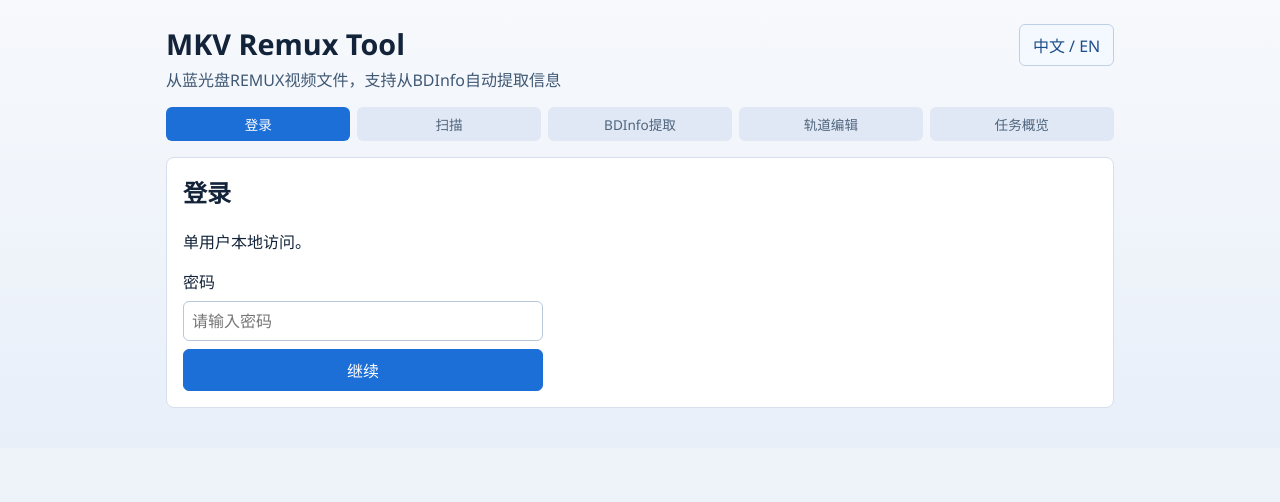
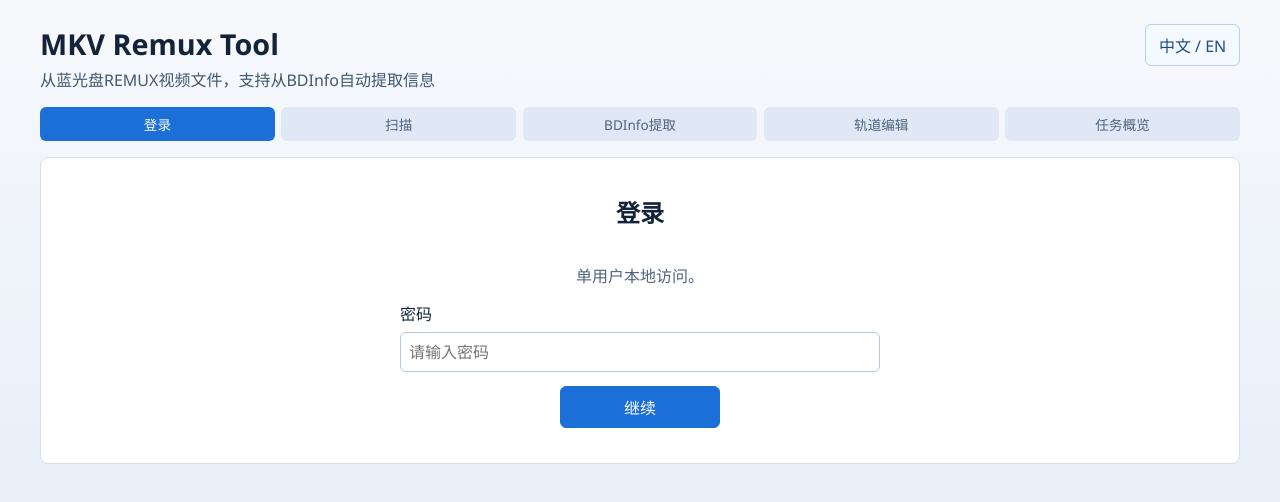
Before and after one commit to guowanghushifu/mkv-maker, a React (Vite) app in the folder web/: page / in a window 1280 px wide. Shown: the top 502 px of the page. Built offline with nearby package versions, Linux system fonts and the light colour scheme.

Commit message:
feat: widen desktop layout and center login form

```diff
--- a/web/src/features/auth/LoginPage.tsx
+++ b/web/src/features/auth/LoginPage.tsx
@@ -24,10 +24,12 @@ export function LoginPage({ locale = 'zh', onSuccess, error: externalError }: Lo
   };
 
   return (
-    <section className="panel">
+    <section className="panel login-panel">
+      <div className="login-panel-body">
         <h2>{text.login.title}</h2>
         <p>{text.login.subtitle}</p>
-      <form onSubmit={handleSubmit} className="stack">
+        <form onSubmit={handleSubmit} className="login-form">
+          <div className="login-form-field">
             <label htmlFor="password">{text.login.passwordLabel}</label>
             <input
               id="password"
@@ -36,10 +38,12 @@ export function LoginPage({ locale = 'zh', onSuccess, error: externalError }: Lo
               onChange={(event) => setPassword(event.target.value)}
               placeholder={text.login.passwordPlaceholder}
             />
+          </div>
           {error ? <p className="error-text">{error}</p> : null}
           {externalError ? <p className="error-text">{externalError}</p> : null}
           <button type="submit">{text.login.continueButton}</button>
         </form>
+      </div>
     </section>
   );
 }
--- a/web/src/styles/app.css
+++ b/web/src/styles/app.css
@@ -15,9 +15,9 @@ body {
 }
 
 .app-shell {
-  max-width: 980px;
+  max-width: 1240px;
   margin: 0 auto;
-  padding: 1.5rem 1rem 2.5rem;
+  padding: 1.5rem 1.25rem 2.5rem;
 }
 
 .app-header h1 {
@@ -81,6 +81,45 @@ body {
 
 .panel h2 {
   margin-top: 0;
+}
+
+.login-panel {
+  padding: 2.2rem 1.5rem;
+}
+
+.login-panel-body {
+  max-width: 30rem;
+  margin: 0 auto;
+  display: grid;
+  gap: 0.9rem;
+  text-align: center;
+}
+
+.login-panel-body p {
+  margin: 0;
+  color: #50657f;
+}
+
+.login-form {
+  display: grid;
+  gap: 0.85rem;
+  justify-items: center;
+}
+
+.login-form-field {
+  width: 100%;
+  display: grid;
+  gap: 0.45rem;
+  text-align: left;
+}
+
+.login-form .error-text {
+  margin: 0;
+  text-align: center;
+}
+
+.login-form button {
+  min-width: 10rem;
 }
 
 .page-content {
```
Also changed, not shown: 1 other file (tests, documents, lock files or other folders). Lines whose indentation alone changed are shown as unchanged.
